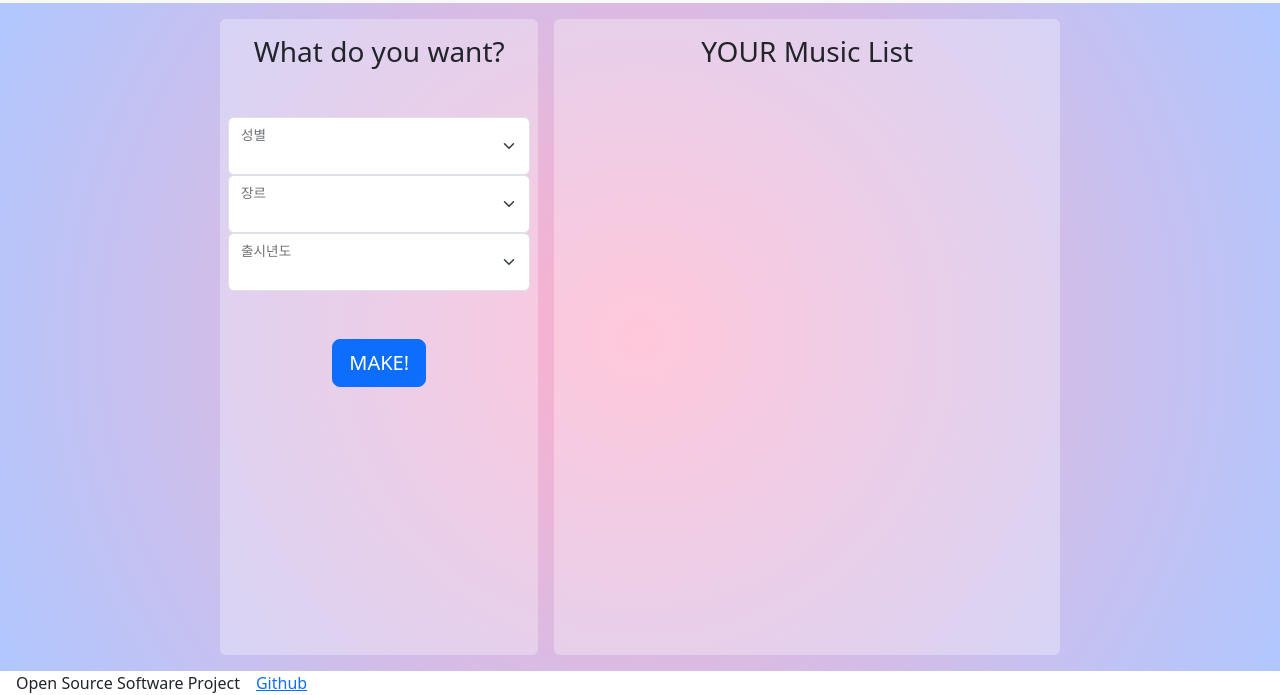
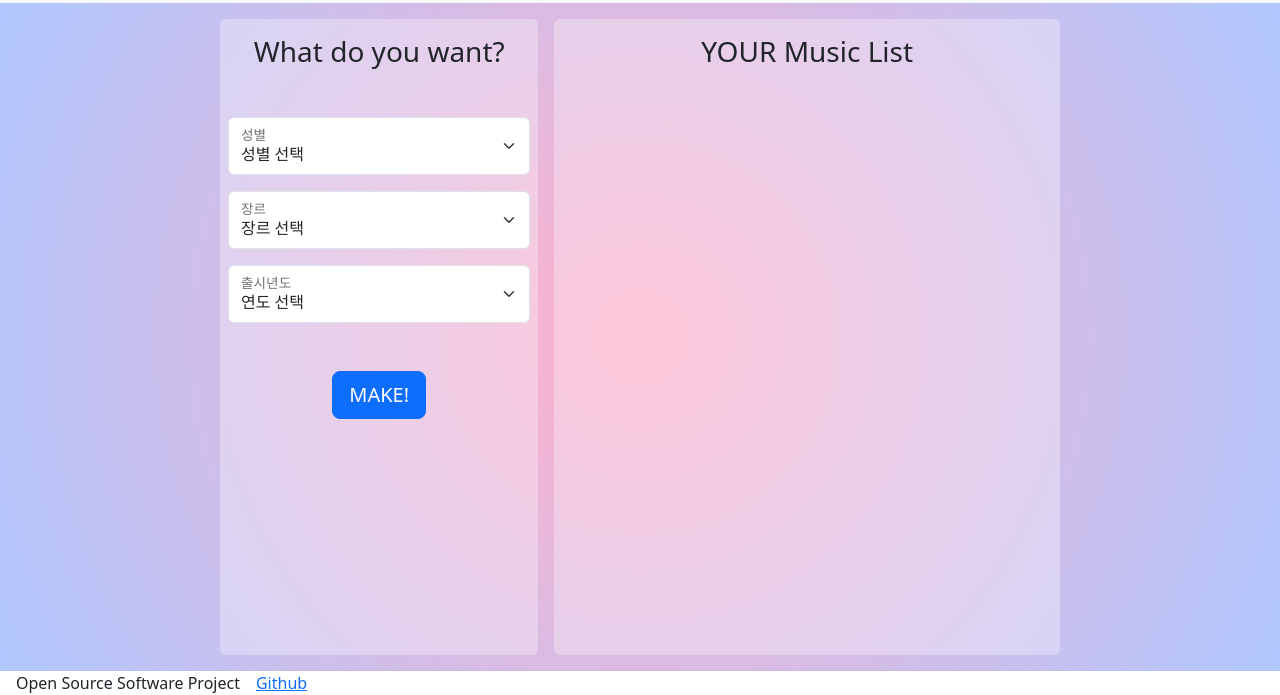
Before and after one commit to dh4m/OPS_1, a plain HTML site: page html/index.html in a window 1280 px wide. Shown: the part 105-800 px from the top of the page. Drawn offline with nearby package versions, Linux system fonts and the light colour scheme.

Commit message:
[Add] add option select part

```diff
--- a/html/index.html
+++ b/html/index.html
@@ -38,39 +38,39 @@
         <div id="music-condition" class="mx-auto d-block text-center mb-5">
           <!--condition list radio, button, etc....-->
           <div class="form-group">
-            <div class="form-floating">
-              <select class="form-select" id="floatingSelect1" aria-label="Floating label select example">
-                <option selected></option>
-                <option value="1">남자</option>
-                <option value="2">여자</option>
+            <div class="form-floating mb-3">
+              <select class="form-select" id="gender-select" aria-label="Floating label select example">
+                <option selected>성별 선택</option>
+                <option value="male">남자</option>
+                <option value="female">여자</option>
               </select>
-              <label for="floatingSelect1">성별</label>
+              <label for="gender-select">성별</label>
             </div>
 
-            <div class="form-floating">
-              <select class="form-select" id="floatingSelect2" aria-label="Floating label select example">
-                <option selected></option>
-                <option value="1">발라드</option>
-                <option value="2">인디</option>
-                <option value="3">K-Pop</option>
-                <option value="3">락</option>
-                <option value="3">락발라드</option>
+            <div class="form-floating mb-3">
+              <select class="form-select" id="genre-select" aria-label="Floating label select example">
+                <option selected>장르 선택</option>
+                <option value="ballade">발라드</option>
+                <option value="indie">인디</option>
+                <option value="kpop">K-Pop</option>
+                <option value="rock">락</option>
+                <option value="rock-ballade">락발라드</option>
 
               </select>
-              <label for="floatingSelect2">장르</label>
+              <label for="genre-select">장르</label>
             </div>
 
-            <div class="form-floating">
-              <select class="form-select" id="floatingSelect2" aria-label="Floating label select example">
-                <option selected></option>
-                <option value="1">1980</option>
-                <option value="2">1990</option>
-                <option value="3">2000</option>
-                <option value="3">2010</option>
-                <option value="3">2020</option>
-                <option value="3">최신곡</option>
+            <div class="form-floating mb-3">
+              <select class="form-select" id="year-select" aria-label="Floating label select example">
+                <option selected>연도 선택</option>
+                <option value="80">1980</option>
+                <option value="90">1990</option>
+                <option value="00">2000</option>
+                <option value="10">2010</option>
+                <option value="20">2020</option>
+                <option value="new">최신곡</option>
               </select>
-              <label for="floatingSelect2">출시년도</label>
+              <label for="year-select">출시년도</label>
             </div>
 
             <!-- Add more form-floating elements for additional selects as needed -->
```
